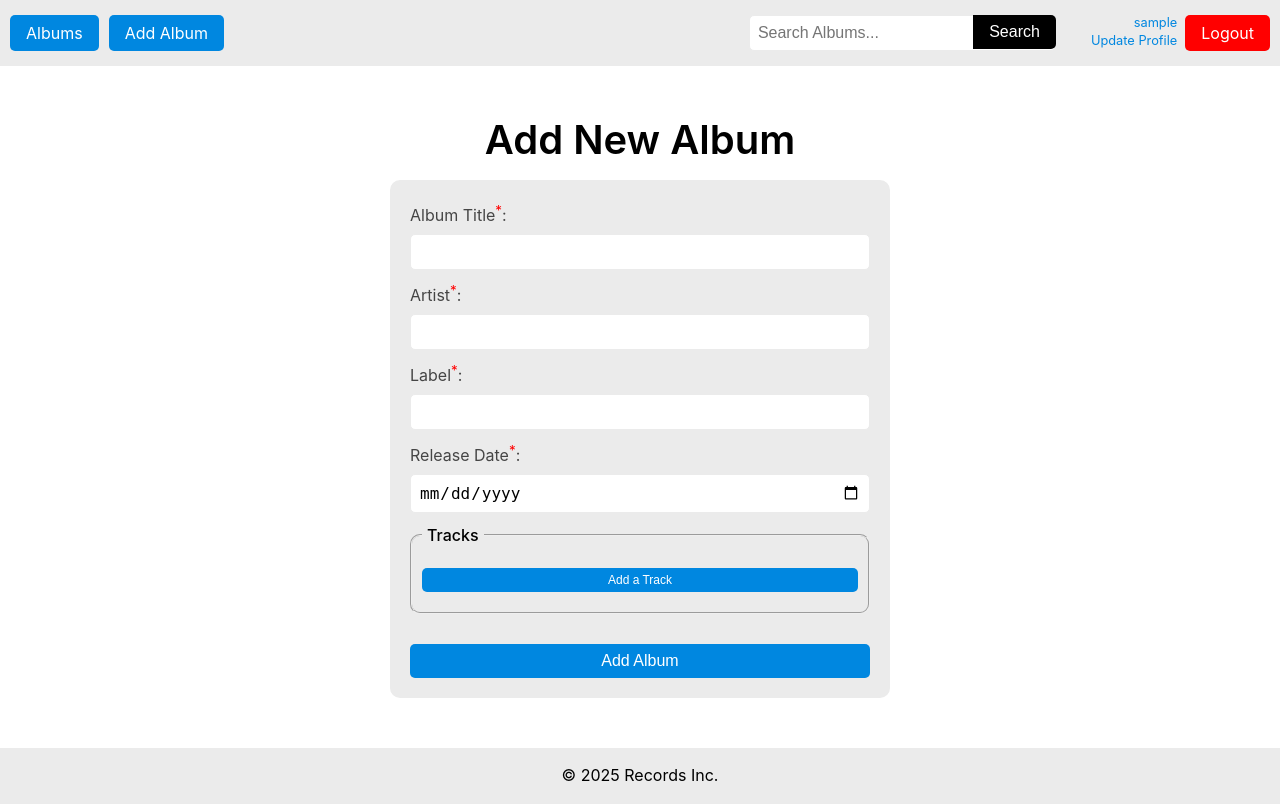
After one commit to RyanBProg/csg2431, a PHP site: page /add_album.php in a window 1280 px wide. The commit adds this page. Run offline with PHP 8.4, Linux system fonts and the light colour scheme; the visitor is signed in with stand-in values (Sample User, id 1).

Commit message:
core requirments complete

```diff
--- /dev/null
+++ b/project/add_album.php
@@ -0,0 +1,156 @@
+<?php
+  require "db_connect.php";
+
+  if (!isset($_SESSION['username']) || $_SESSION['access_level'] !== 'admin') {
+    header('Location: album_list.php');
+    exit;
+  }
+
+  if (isset($_POST['submit'])) {
+    $errors = [];
+    $title = trim($_POST['title']) ?? '';
+    $artist = trim($_POST['artist']) ?? '';
+    $label = trim($_POST['label']) ?? '';
+    $release_date = $_POST['release_date'] ?? '';
+    $tracks = $_POST['tracks'] ?? [];
+
+    // Validate album fields
+    if ($title === '') $errors[] = "Album title is required.";
+    if ($artist === '') $errors[] = "Artist name is required.";
+    if ($label === '') $errors[] = "Label is required.";
+    if ($release_date === '' || strtotime($release_date) === false) $errors[] = "Valid release date is required.";
+
+    // Validate tracks (optional)
+    $valid_tracks = [];
+    foreach ($tracks as $index => $track) {
+      $track_title = trim($track['title'] ?? '');
+      $track_no = $track['track_no'] ?? 0;
+      $duration = $track['duration'] ?? 0;
+
+      if ($track_title !== '' && $track_no > 0 && $duration > 0) {
+        $valid_tracks[] = [
+          'title' => $track_title,
+          'track_no' => $track_no,
+          'duration' => $duration
+        ];
+      } elseif ($track_title !== '' || $track_no > 0 || $duration > 0) {
+        $errors[] = "Track " . ($index + 1) . " has incomplete data.";
+      }
+    }
+
+    // If no errors, insert into DB
+    if (!$errors) {
+      $stmt = $db->prepare("INSERT INTO album (title, artist, label, release_date) VALUES (?, ?, ?, ?)");
+      $result = $stmt->execute([$title, $artist, $label, $release_date]);
+
+      if ($result) {
+        $album_id = $db->lastInsertId();
+
+        if (!empty($valid_tracks)) {
+          $track_stmt = $db->prepare("INSERT INTO track (album_id, title, track_no, duration_sec) VALUES (?, ?, ?, ?)");
+          foreach ($valid_tracks as $track) {
+            $track_stmt->execute([
+              $album_id,
+              $track['title'],
+              $track['track_no'],
+              $track['duration']
+            ]);
+          }
+        }
+
+        header('Location: album_details.php?id=' . $album_id);
+        exit;
+      } else {
+        $errors[] = "Failed to insert album into the database.";
+      }
+    }
+  }
+
+  $page_title = "Add Album | Records";
+  $page_description = "To add new albums and tracks.";
+  require "header.php";
+?>
+
+<main>
+  <h1 class="login-register-title">Add New Album</h1>
+  <form class="form" method="post" action="add_album.php">
+    <label class="form-label">
+      <span>Album Title<sup>*</sup>:</span>
+      <input type="text" name="title" value="<?= htmlspecialchars($title ?? '') ?>" />
+    </label>
+
+    <label class="form-label">
+      <span>Artist<sup>*</sup>:</span>
+      <input type="text" name="artist" value="<?= htmlspecialchars($artist ?? '') ?>" />
+    </label>
+
+    <label class="form-label">
+      <span>Label<sup>*</sup>:</span>
+      <input type="text" name="label" value="<?= htmlspecialchars($label ?? '') ?>" />
+    </label>
+
+    <label class="form-label">
+      <span>Release Date<sup>*</sup>:</span>
+      <input type="date" name="release_date" value="<?= htmlspecialchars($release_date ?? '') ?>" />
+    </label>
+
+    <fieldset class="track-fieldset">
+      <legend>Tracks</legend>
+
+      <button type="button" style="margin: 10px 0; padding: 5px; font-size: 12px;" class="button" onclick="addTrack()">Add a Track</button>
+
+      <?php
+        $tracks = $tracks ?? [];
+        foreach ($tracks as $i => $track):
+      ?>
+        <div class="track-block">
+          <label>
+            Title:
+            <input type="text" name="tracks[<?= $i ?>][title]" value="<?= htmlspecialchars($track['title'] ?? '') ?>" />
+          </label>
+          <label>
+            Track No:
+            <input type="number" name="tracks[<?= $i ?>][track_no]" value="<?= htmlspecialchars($track['track_no'] ?? '') ?>" />
+          </label>
+          <label>
+            Duration (sec):
+            <input type="number" name="tracks[<?= $i ?>][duration]" value="<?= htmlspecialchars($track['duration'] ?? '') ?>" />
+          </label>
+          <button type="button" class="button remove-track">X</button>
+        </div>
+      <?php endforeach; ?>
+    </fieldset>
+
+    <?php if (!empty($errors)): ?>
+      <?php foreach ($errors as $error): ?>
+        <p class="error"><?= $error ?></p>
+      <?php endforeach; ?>
+    <?php endif; ?>
+
+    <input class="button submit-button" type="submit" name="submit" value="Add Album" />
+  </form>
+</main>
+
+<script>
+  function addTrack() {
+    const fieldset = document.querySelector('.track-fieldset');
+    const index = fieldset.querySelectorAll('.track-block').length;
+    const div = document.createElement('div');
+    div.classList.add('track-block');
+    div.innerHTML = `
+      <label>Title: <input type="text" name="tracks[${index}][title]" /></label>
+      <label>Track No: <input type="number" name="tracks[${index}][track_no]" /></label>
+      <label>Duration (sec): <input type="number" name="tracks[${index}][duration]" /></label>
+      <button type="button" class="button remove-track">X</button>
+    `;
+    fieldset.appendChild(div);
+  }
+
+  document.addEventListener('click', function (e) {
+    if (e.target.classList.contains('remove-track')) {
+      e.target.closest('.track-block').remove();
+    }
+  });
+</script>
+
+<?php require "footer.php"; ?>
--- a/project/header.php
+++ b/project/header.php
@@ -17,6 +17,9 @@
           <?php if (!isset($_SESSION['username'])): ?>
             <li><a class="button" href="login.php">Login</a></li>
             <li><a class="button" href="register.php">Register</a></li>
+          <?php endif; ?>
+          <?php if(isset($_SESSION['access_level']) && $_SESSION['access_level'] === "admin"): ?>
+            <li><a class="button" href="add_album.php">Add Album</a></li>
           <?php endif; ?>
         </ul>
       </nav>
--- a/project/styles.css
+++ b/project/styles.css
@@ -221,6 +221,7 @@ a {
   display: inline-block;
   padding: 0.5rem 1rem;
   border-radius: 5px;
+  border: none;
   background: var(--accent);
   color: white;
   font-size: 1rem;
@@ -309,7 +310,8 @@ a {
 }
 
 .star-rating,
-.comment-fieldset {
+.comment-fieldset,
+.track-fieldset {
   padding: 10px;
   border-radius: 10px;
 
@@ -331,6 +333,26 @@ a {
   }
 }
 
+.track-fieldset {
+  display: grid;
+  gap: 20px;
+}
+
+.track-block {
+  display: grid;
+  gap: 10px;
+  position: relative;
+}
+
+.remove-track {
+  position: absolute;
+  top: 0;
+  right: 0;
+  padding: 2px 5px;
+  background-color: red;
+  font-size: 12px;
+}
+
 .delete-button {
   margin-top: 20px;
   background-color: red;
```
Also changed, not shown: project/album_details.php (+3 -4 lines), project/album_list.php (+7 -0 lines), project/delete_handler.php (added, +27 -0 lines), readme.txt (added).
